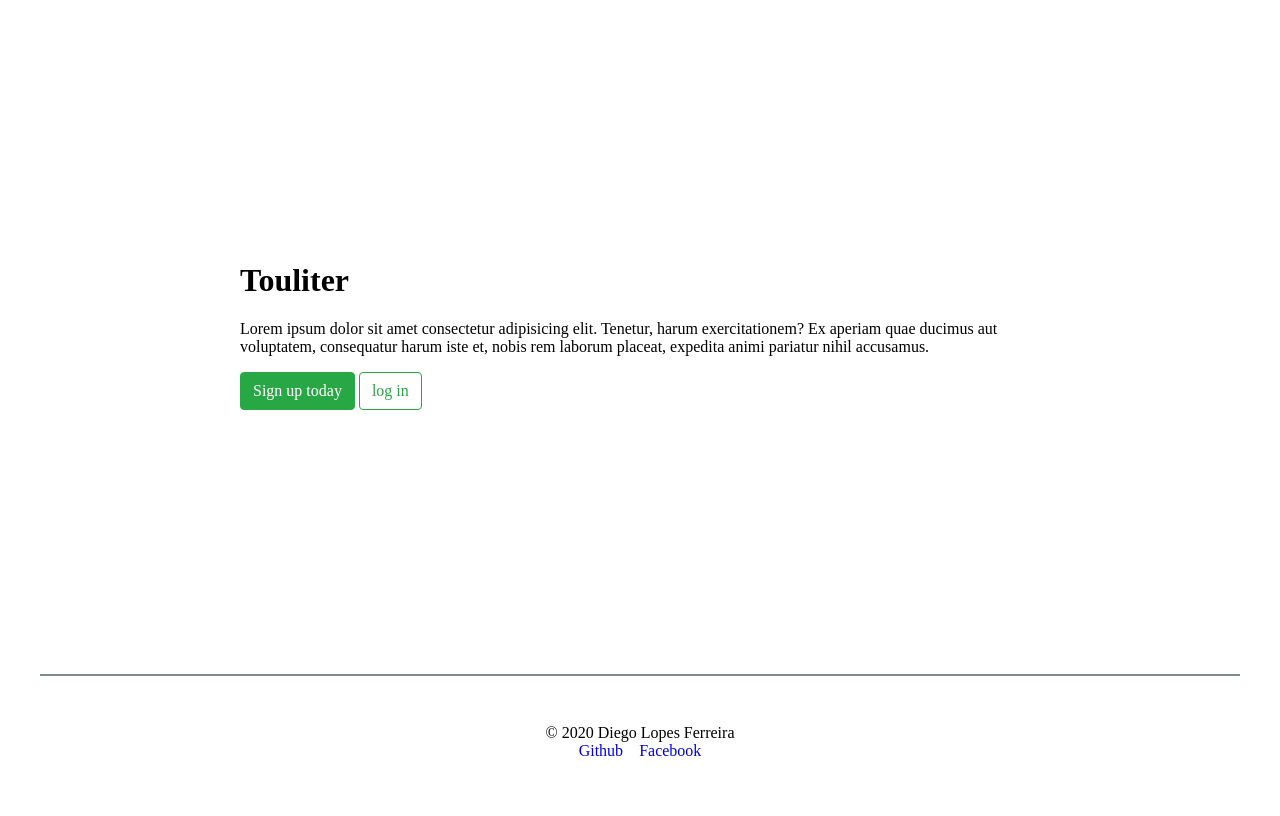
After one commit to Diego-Lopes-Ferreira/flask-yt-course, a Flask app: template app/templates/index.html in a window 1280 px wide. The commit adds this page. Run offline with Flask 2, Linux system fonts and the light colour scheme; the template is opened without the code that fills it, so the values that code supplies are empty.

Commit message:
feat: index, base, login

```diff
--- a/app/static/base.css
+++ b/app/static/base.css
@@ -37,6 +37,7 @@
 }
 * {
   box-sizing: border-box;
+  text-decoration: none;
 }
 /* Buttons (copy from bootstrap) */
 .btn {
@@ -118,6 +119,36 @@ fieldset:disabled a.btn {
 .show > .btn-success.dropdown-toggle:focus {
   box-shadow: 0 0 0 0.2rem rgba(72, 180, 97, 0.5);
 }
+.btn-outline-success {
+  color: #28a745;
+  border-color: #28a745;
+}
+.btn-outline-success:hover {
+  color: #fff;
+  background-color: #28a745;
+  border-color: #28a745;
+}
+.btn-outline-success.focus,
+.btn-outline-success:focus {
+  box-shadow: 0 0 0 0.2rem rgba(40, 167, 69, 0.5);
+}
+.btn-outline-success.disabled,
+.btn-outline-success:disabled {
+  color: #28a745;
+  background-color: transparent;
+}
+.btn-outline-success:not(:disabled):not(.disabled).active,
+.btn-outline-success:not(:disabled):not(.disabled):active,
+.show > .btn-outline-success.dropdown-toggle {
+  color: #fff;
+  background-color: #28a745;
+  border-color: #28a745;
+}
+.btn-outline-success:not(:disabled):not(.disabled).active:focus,
+.btn-outline-success:not(:disabled):not(.disabled):active:focus,
+.show > .btn-outline-success.dropdown-toggle:focus {
+  box-shadow: 0 0 0 0.2rem rgba(40, 167, 69, 0.5);
+}
 
 .wrapper {
   display: flex;
--- /dev/null
+++ b/app/static/index.css
@@ -0,0 +1,11 @@
+.wrapper {
+  height: 100vh;
+}
+.container {
+  justify-content: center;
+  align-items: center;
+  flex: 1;
+}
+.jumbotron {
+  max-width: 800px;
+}
--- a/app/templates/base.html
+++ b/app/templates/base.html
@@ -22,7 +22,7 @@
       {% endblock %}
     </div>
 
-    <div class="container divider"></div>
+    <div class="divider"></div>
     <footer class="footer">
       <p>&copy; 2020 Diego Lopes Ferreira</p>
       <div class="footer-links">
--- /dev/null
+++ b/app/templates/index.html
@@ -0,0 +1,16 @@
+{% extends 'base.html' %}
+
+{% block styles %}
+<link rel="stylesheet" href="{{ url_for('static', filename='index.css') }}">
+{% endblock %}
+
+{% block content %}
+<div class="jumbotron">
+  <h1>Touliter</h1>
+  <p class="lead">Lorem ipsum dolor sit amet consectetur adipisicing elit. Tenetur, harum exercitationem? Ex
+    aperiam quae ducimus aut voluptatem, consequatur harum iste et, nobis rem laborum placeat, expedita animi
+    pariatur nihil accusamus.</p>
+  <a class="btn btn-lg btn-success" href="/register" role="button">Sign up today</a>
+  <a class="btn btn-lg btn-outline-success" href="/login" role="button">log in</a>
+</div>
+{% endblock %}
```
Also changed, not shown: app/static/login.css (added, +27 -0 lines), app/templates/login.html (+7 -4 lines).
